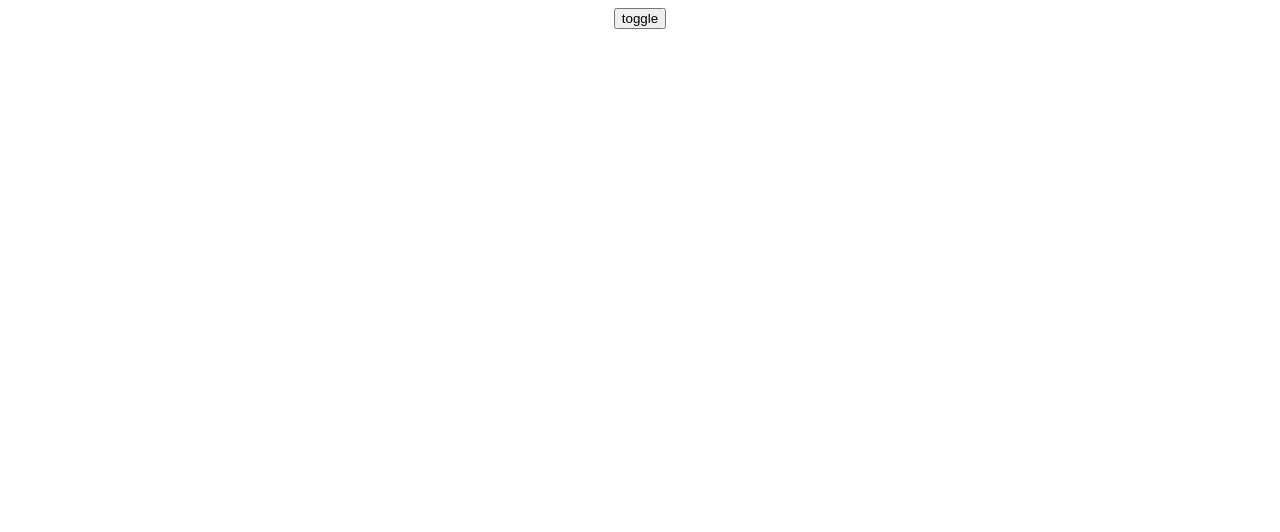
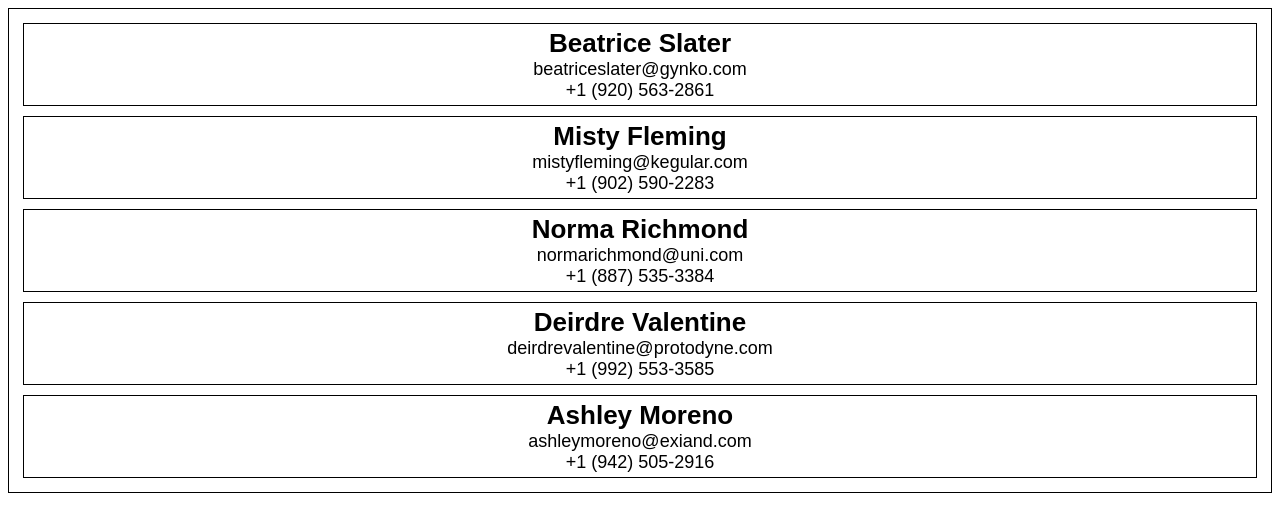
Before and after one commit to pelek1987/sr-budowa-interfejsu-z4, a React (Create React App) app: page / in a window 1280 px wide. Shown: the top 532 px of the page. Built offline with nearby package versions, Linux system fonts and the light colour scheme.

Commit message:
adopt structure to my project

```diff
--- /dev/null
+++ b/public/users.json
@@ -0,0 +1,77 @@
+[
+  {
+    "_id": "619a9d1a9e2669b91c0fe566",
+    "picture": "http://placehold.it/32x32",
+    "age": 34,
+    "name": "Beatrice Slater",
+    "gender": "female",
+    "company": "GYNKO",
+    "email": "beatriceslater@gynko.com",
+    "phone": "+1 (920) 563-2861",
+    "address": "551 Conklin Avenue, Rosedale, Federated States Of Micronesia, 6250",
+    "about": "Labore amet ut sit officia voluptate ullamco eu Lorem enim deserunt ipsum laboris reprehenderit. Et aute eu est occaecat labore aliqua qui. Nostrud culpa ipsum occaecat Lorem cupidatat elit amet exercitation ad officia. Et ut occaecat ex in pariatur laborum officia id proident Lorem culpa qui deserunt.\r\n",
+    "registered": "2014-12-06T03:05:47 -01:00",
+    "latitude": -72.549567,
+    "longitude": 118.878071
+  },
+  {
+    "_id": "619a9d1a1052ec6c681b7134",
+    "picture": "http://placehold.it/32x32",
+    "age": 24,
+    "name": "Misty Fleming",
+    "gender": "female",
+    "company": "KEGULAR",
+    "email": "mistyfleming@kegular.com",
+    "phone": "+1 (902) 590-2283",
+    "address": "170 Kenilworth Place, Dorneyville, West Virginia, 5404",
+    "about": "Deserunt irure esse occaecat culpa minim esse fugiat sint incididunt irure occaecat ut. Et aliqua ea Lorem enim ut. Enim proident sunt veniam consectetur excepteur.\r\n",
+    "registered": "2021-07-18T10:46:37 -02:00",
+    "latitude": -85.520938,
+    "longitude": -114.156282
+  },
+  {
+    "_id": "619a9d1a1d2e09873843fc0d",
+    "picture": "http://placehold.it/32x32",
+    "age": 26,
+    "name": "Norma Richmond",
+    "gender": "female",
+    "company": "UNI",
+    "email": "normarichmond@uni.com",
+    "phone": "+1 (887) 535-3384",
+    "address": "929 Powers Street, Allentown, Iowa, 2819",
+    "about": "Nostrud officia id est culpa quis dolore do adipisicing quis minim velit. Voluptate velit duis do quis enim cupidatat ullamco. Excepteur officia velit nostrud eu ad consectetur consectetur aliqua incididunt. Et tempor magna exercitation eiusmod fugiat eiusmod aliqua dolore enim laborum consectetur cupidatat. In sint velit nostrud et ex anim cupidatat dolor duis fugiat. Cupidatat adipisicing cupidatat mollit adipisicing voluptate. Voluptate tempor ipsum mollit fugiat excepteur cillum ex tempor cupidatat irure.\r\n",
+    "registered": "2019-02-19T07:29:20 -01:00",
+    "latitude": -70.007819,
+    "longitude": 37.385235
+  },
+  {
+    "_id": "619a9d1ae19736cdc508acc6",
+    "picture": "http://placehold.it/32x32",
+    "age": 20,
+    "name": "Deirdre Valentine",
+    "gender": "female",
+    "company": "PROTODYNE",
+    "email": "deirdrevalentine@protodyne.com",
+    "phone": "+1 (992) 553-3585",
+    "address": "190 Havens Place, Yonah, Alaska, 7520",
+    "about": "Magna enim magna eu anim. Nulla excepteur magna ea et ad consequat. Consectetur enim velit amet aliquip sint officia pariatur amet fugiat nostrud cupidatat mollit sunt.\r\n",
+    "registered": "2021-09-13T06:19:46 -02:00",
+    "latitude": -84.747161,
+    "longitude": 115.162562
+  },
+  {
+    "_id": "619a9d1abe2844c7c4cbcb00",
+    "picture": "http://placehold.it/32x32",
+    "age": 28,
+    "name": "Ashley Moreno",
+    "gender": "female",
+    "company": "EXIAND",
+    "email": "ashleymoreno@exiand.com",
+    "phone": "+1 (942) 505-2916",
+    "address": "173 Brigham Street, Emison, Pennsylvania, 5925",
+    "about": "Dolor eiusmod elit non occaecat labore eiusmod exercitation cupidatat voluptate est ad exercitation mollit. Velit dolor officia laborum amet. Sunt sit ea proident ea non ipsum.\r\n",
+    "registered": "2020-05-27T05:33:22 -02:00",
+    "latitude": -53.712342,
+    "longitude": 172.657015
+  }
+]
--- a/src/App.js
+++ b/src/App.js
@@ -4,18 +4,19 @@ import UsersContainer from "./components/UsersContainer";
 import "./styles.css";
 
 export default class App extends Component {
-  state = {
-    show: false
-  };
-  handleToggle = () => {
-    this.setState({ show: !this.state.show });
-  };
+  // state = {
+  //   show: false
+  // };
+  // handleToggle = () => {
+  //   this.setState({ show: !this.state.show });
+  // };
   render() {
-    const { show } = this.state;
+    // const { show } = this.state;
     return (
       <div className="App">
-        <button onClick={this.handleToggle}>toggle</button>
-        {show && <UsersContainer />}
+        {/*<button onClick={this.handleToggle}>toggle</button>*/}
+        {/*{show && <UsersContainer />}*/}
+        <UsersContainer />
       </div>
     );
   }
--- /dev/null
+++ b/src/api/index.js
@@ -0,0 +1,42 @@
+const API_URL = "/";
+
+function request(endpoint, method = "GET", data = null) {
+    const config = {
+        method,
+        headers: {
+            "Content-type": "application/json",
+            Authorization: "Bearer nvnvndf"
+        }
+    };
+    if (method === "POST" || method === "PATCH") {
+        config.body = JSON.stringify(data);
+    }
+    const url = `${API_URL}${endpoint}`;
+    return fetch(url, config).then((response) => {
+        // response.status
+        return response.json();
+    });
+}
+
+function get(endpoint) {
+    return request(endpoint);
+}
+
+function post(endpoint, data) {
+    return request(endpoint, "POST", data);
+}
+
+function patch(endpoint, data) {
+    return request(endpoint, "PATCH", data);
+}
+
+function _delete(endpoint) {
+    return request(endpoint, "DELETE");
+}
+
+export default {
+    get,
+    post,
+    patch,
+    delete: _delete
+};
--- a/src/components/User.js
+++ b/src/components/User.js
@@ -1,12 +1,13 @@
 import React from 'react';
 
-function User({ user }) {
-  return(
-    <div className="users__user">
-      <div className="users__user-name">{user.name.first}</div>
-      <div className="users__user-surname">{user.name.last}</div>
-    </div>
-  );
+function User({user}) {
+    return (
+        <div className="users__user">
+            <div className="users__user-name">{user.name}</div>
+            <div className="users__user-email">{user.email}</div>
+            <div className="users__user-phone">{user.phone}</div>
+        </div>
+    );
 }
 
 export default User;
--- a/src/components/UsersContainer.js
+++ b/src/components/UsersContainer.js
@@ -1,4 +1,5 @@
 import React, { Component } from "react";
+import api from '../api';
 
 import UsersList from './UsersList';
 class UsersContainer extends Component {
@@ -6,21 +7,16 @@ class UsersContainer extends Component {
     users: []
   };
   fetchData = () => {
-    fetch("https://randomuser.me/api/?results=10")
-      .then(response => response.json())
-      .then(data => this.setState({ users: data.results }))
-      .catch(error => console.error(error));
+    api.get('users.json')
+            .then(data => this.setState({users: data}));
   }
   componentDidMount() {
-    this.fetchData();
-  }
-  handleRefresh = () => {
     this.fetchData();
   }
 
   render() {
     const { users } = this.state;
-    return <UsersList users={users} onRefresh={this.handleRefresh} />
+    return <UsersList users={users} />
   }
 }
 
--- a/src/components/UsersList.js
+++ b/src/components/UsersList.js
@@ -1,12 +1,10 @@
 import React from 'react';
-
 import User from './User';
 
-function UsersList({ users, onRefresh }) {
+function UsersList({ users }) {
   return(
     <div className="users">
-      <button onClick={onRefresh}>refresh</button>
-      {users.map(user => ( <User key={user.login.uuid} user={user} />))}
+      {users.map(user => ( <User key={user._id} user={user} />))}
     </div>
   );
 }
--- a/src/styles.css
+++ b/src/styles.css
@@ -14,11 +14,11 @@
   padding: 4px;
 }
 
-.users__name {
+.users__user-name {
   font-size: 26px;
   font-weight: bold;
 }
 
-.users__surname {
+.users__user-email, .users__user-phone {
   font-size: 18px;
 }
```
